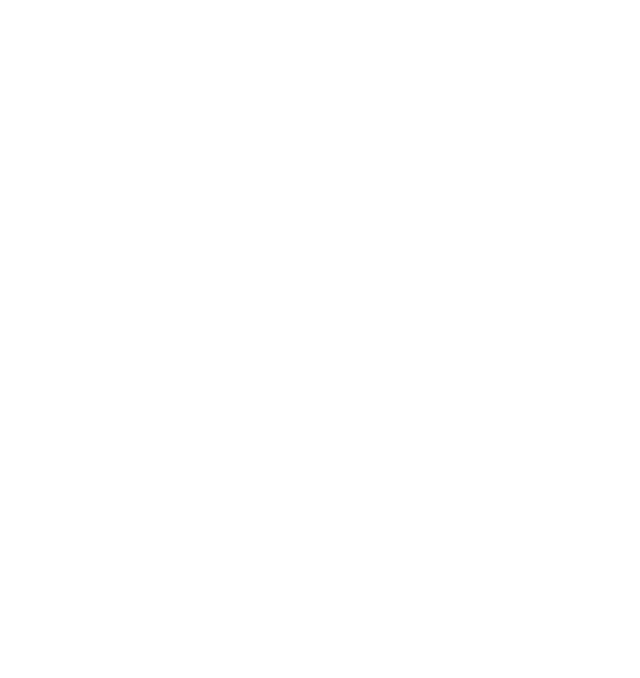
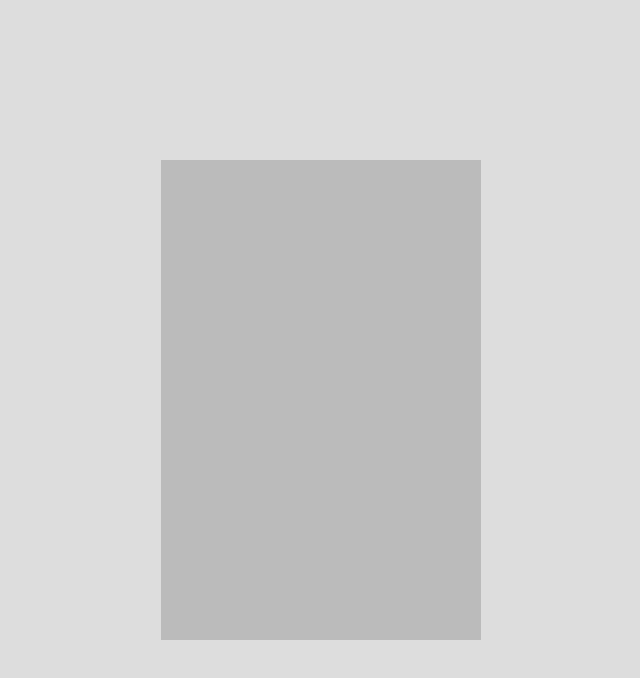
Before and after one commit to 30isnottoolate/typing-trainer, a React app: page / in a window 1280 px wide. Shown: the top 678 px of the page, without its empty margins (319-959 px from the left). Built offline with nearby package versions, Linux system fonts and the light colour scheme.

Commit message:
Add basic menu style

```diff
--- a/src/components/App.css
+++ b/src/components/App.css
@@ -12,12 +12,28 @@
 }
 
 * {
+    margin: 0;
     box-sizing: border-box;
 }
 
 #root {
     display: grid;
     justify-items: center;
+}
+
+.menu-screen {
+    display: grid;
+    align-content: center;
+    justify-content: center;
+    background-color: #00000022;
+    width: 100vw;
+    height: 100vh;
+}
+
+.menu-box {
+    background-color: #bbbbbb;
+    width: 20rem;
+    height: 30rem;
 }
 
 #text-zone {
```
